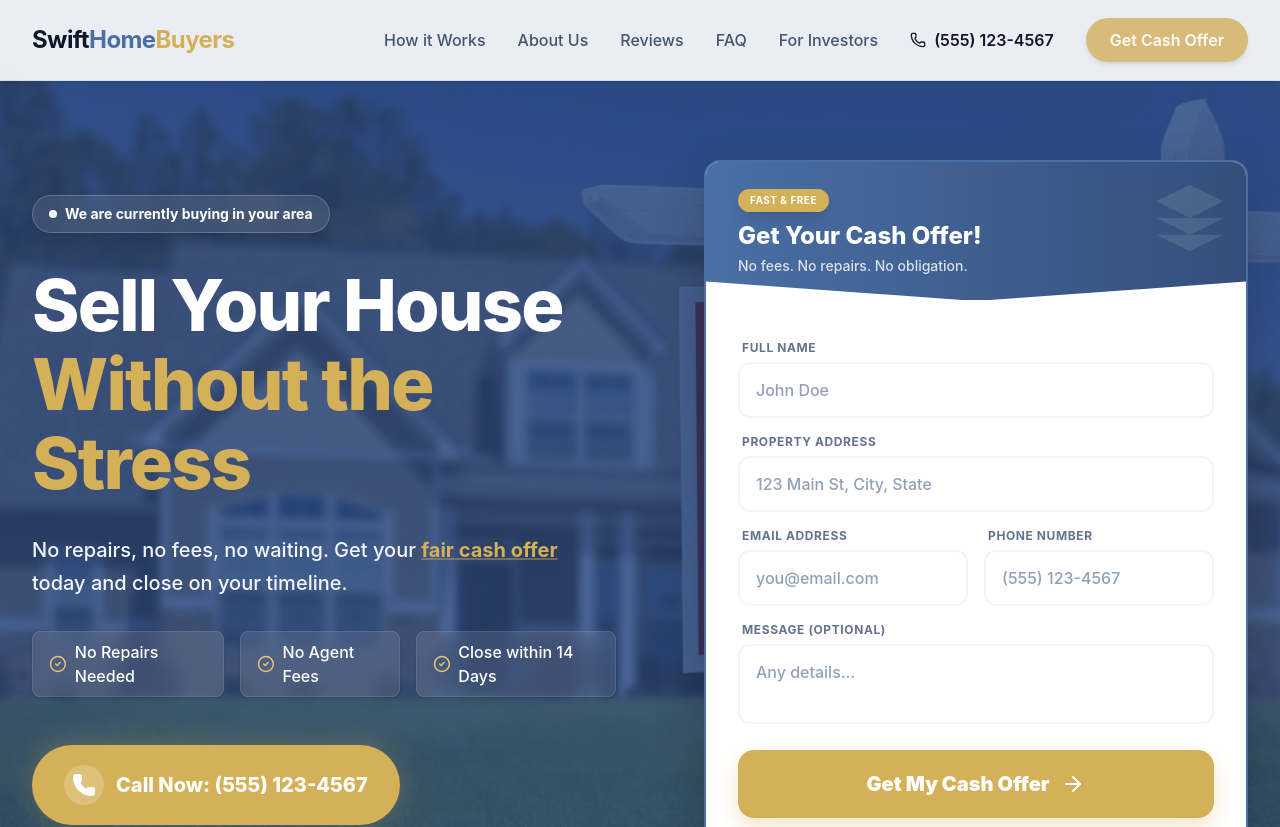
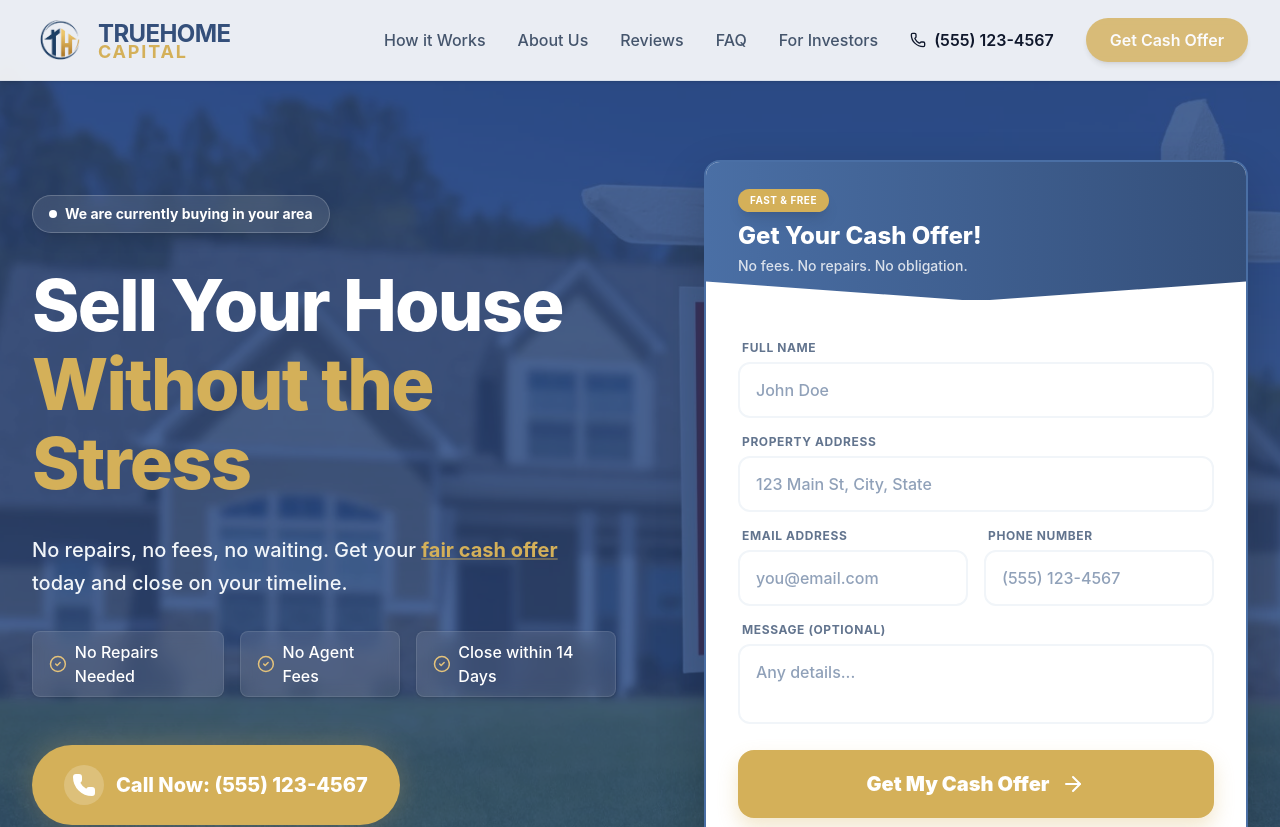
Before and after one commit to synbyte/antigrav, a Next.js app: page / in a window 1280 px wide. Shown: the top 827 px of the page. Built offline with nearby package versions, Linux system fonts and the light colour scheme.

Commit message:
feat: Rebrand application from SwiftHomeBuyers to True Home Capital, updating all associated text, metadata, URLs, and adding new logo assets.

```diff
--- a/src/app/layout.tsx
+++ b/src/app/layout.tsx
@@ -13,14 +13,14 @@ const geistMono = Geist_Mono({
 });
 
 export const metadata: Metadata = {
-  title: "Sell Your House Fast | SwiftHomeBuyers",
+  title: "Sell Your House Fast | True Home Capital",
   description: "We buy houses in Dallas, TX. Get a fair cash offer for your home in any condition. No fees, no repairs, close in 7 days.",
-  keywords: ["sell house fast", "cash home buyers", "dallas real estate", "sell my house for cash", "we buy houses dallas"],
+  keywords: ["sell house fast", "cash home buyers", "dallas real estate", "sell my house for cash", "we buy houses dallas", "True Home Capital"],
   openGraph: {
-    title: "Sell Your House Fast | SwiftHomeBuyers",
+    title: "Sell Your House Fast | True Home Capital",
     description: "Get a fair cash offer for your home in any condition. No fees, no repairs, close in 7 days.",
-    url: "https://swifthomebuyers.com",
-    siteName: "SwiftHomeBuyers",
+    url: "https://truehomecapital.com",
+    siteName: "True Home Capital",
     locale: "en_US",
     type: "website",
   },
--- a/src/app/page.tsx
+++ b/src/app/page.tsx
@@ -48,7 +48,7 @@ export default function Home() {
           <div className="grid md:grid-cols-2 gap-12 items-center">
             <div>
               <h2 className="text-3xl md:text-4xl font-bold text-slate-900 mb-6">
-                About SwiftHomeBuyers
+                About True Home Capital
               </h2>
               <p className="text-lg text-slate-600 mb-6 leading-relaxed">
                 We are a local real estate solutions company based in Dallas, TX. We're a family-owned business and focus on helping homeowners like you find solutions for your problem whether you're going through a foreclosure, can't sell your property, or just need to sell their house for all kinds of reasons.
--- a/src/app/robots.ts
+++ b/src/app/robots.ts
@@ -7,6 +7,6 @@ export default function robots(): MetadataRoute.Robots {
             allow: '/',
             disallow: '/private/',
         },
-        sitemap: 'https://swifthomebuyers.com/sitemap.xml',
+        sitemap: 'https://truehomecapital.com/sitemap.xml',
     };
 }
--- a/src/app/sitemap.ts
+++ b/src/app/sitemap.ts
@@ -1,7 +1,7 @@
 import { MetadataRoute } from 'next';
 
 export default function sitemap(): MetadataRoute.Sitemap {
-    const baseUrl = 'https://swifthomebuyers.com';
+    const baseUrl = 'https://truehomecapital.com';
 
     return [
         {
--- a/src/components/FeaturesSection.tsx
+++ b/src/components/FeaturesSection.tsx
@@ -13,14 +13,14 @@ export default function FeaturesSection() {
                         Why Sell To Us?
                     </h2>
                     <p className="text-lg text-slate-600">
-                        See how selling to SwiftHomeBuyers compares to listing with a traditional real estate agent.
+                        See how selling to True Home Capital compares to listing with a traditional real estate agent.
                     </p>
                 </div>
 
                 <div className="bg-white rounded-2xl shadow-xl overflow-hidden border border-slate-100">
                     <div className="grid grid-cols-3 bg-gradient-to-r from-slate-900 to-slate-800 text-white p-4 md:p-6 text-sm md:text-lg font-bold">
                         <div className="col-span-1">Feature</div>
-                        <div className="col-span-1 text-center text-accent">SwiftHomeBuyers</div>
+                        <div className="col-span-1 text-center text-accent">True Home Capital</div>
                         <div className="col-span-1 text-center text-slate-400 font-medium">Traditional Agent</div>
                     </div>
 
--- a/src/components/Footer.tsx
+++ b/src/components/Footer.tsx
@@ -10,7 +10,7 @@ export default function Footer() {
                 <div className="grid md:grid-cols-4 gap-12 mb-12">
                     <div className="col-span-1 md:col-span-1">
                         <Link href="/" className="text-2xl font-bold text-white tracking-tight mb-6 block">
-                            Swift<span className="text-brand-light">Home</span>Buyers
+                            True Home <span className="text-brand-light">Capital</span>
                         </Link>
                         <p className="text-slate-400 mb-6">
                             We provide win-win solutions to help homeowners get out of their sticky situations… like Foreclosure, owning a burdensome property, probate, or anything else.
@@ -63,14 +63,14 @@ export default function Footer() {
                             </li>
                             <li className="flex items-center">
                                 <Mail className="w-5 h-5 mr-3 text-brand-light flex-shrink-0" />
-                                <a href="mailto:info@swifthomebuyers.com" className="hover:text-brand-light transition-colors">info@swifthomebuyers.com</a>
+                                <a href="mailto:info@truehomecapital.com" className="hover:text-brand-light transition-colors">info@truehomecapital.com</a>
                             </li>
                         </ul>
                     </div>
                 </div>
 
                 <div className="border-t border-slate-800 pt-8 text-center text-slate-500 text-sm">
-                    <p>&copy; {new Date().getFullYear()} SwiftHomeBuyers. All rights reserved.</p>
+                    <p>&copy; {new Date().getFullYear()} True Home Capital. All rights reserved.</p>
                 </div>
             </div>
         </footer>
--- a/src/components/JsonLd.tsx
+++ b/src/components/JsonLd.tsx
@@ -2,9 +2,9 @@ export default function JsonLd() {
     const jsonLd = {
         "@context": "https://schema.org",
         "@type": "RealEstateListing",
-        "name": "SwiftHomeBuyers",
+        "name": "True Home Capital",
         "description": "We buy houses in Dallas, TX. Get a fair cash offer for your home in any condition.",
-        "url": "https://swifthomebuyers.com",
+        "url": "https://truehomecapital.com",
         "telephone": "+15551234567",
         "address": {
             "@type": "PostalAddress",
@@ -34,9 +34,9 @@ export default function JsonLd() {
             "closes": "23:59"
         },
         "sameAs": [
-            "https://www.facebook.com/swifthomebuyers",
-            "https://twitter.com/swifthomebuyers",
-            "https://www.instagram.com/swifthomebuyers"
+            "https://www.facebook.com/truehomecapital",
+            "https://twitter.com/truehomecapital",
+            "https://www.instagram.com/truehomecapital"
         ]
     };
 
--- a/src/components/LeadForm.tsx
+++ b/src/components/LeadForm.tsx
@@ -76,11 +76,11 @@ export default function LeadForm() {
         <div className="bg-white rounded-2xl shadow-[0_20px_50px_rgba(0,0,0,0.2)] border-2 border-brand relative group overflow-hidden">
             {/* Colorful Header */}
             <div className="bg-gradient-to-r from-brand to-brand-dark px-8 py-6 text-white relative">
-                <div className="absolute top-0 right-0 p-4 opacity-10">
-                    <svg className="w-20 h-20" fill="currentColor" viewBox="0 0 24 24">
-                        <path d="M12 2L2 7l10 5 10-5-10-5zM2 17l10 5 10-5M2 12l10 5 10-5" />
-                    </svg>
-                </div>
+                {/* <div className="absolute top-0 right-0 p-4 opacity-50">
+
+                    <img src="/logo_nobg.png" alt="Logo" className="w-25 h-25 object-contain" />
+
+                </div> */}
                 <div className="relative z-10">
                     <div className="inline-block bg-accent px-3 py-1 rounded-full text-[10px] font-bold uppercase tracking-wider mb-2 shadow-lg">
                         Fast & Free
--- a/src/components/Navbar.tsx
+++ b/src/components/Navbar.tsx
@@ -2,6 +2,7 @@
 
 import { useState } from 'react';
 import Link from 'next/link';
+import Image from 'next/image';
 import { Menu, X, Phone } from 'lucide-react';
 import { motion, AnimatePresence } from 'framer-motion';
 
@@ -13,14 +14,30 @@ export default function Navbar() {
             <div className="max-w-7xl mx-auto px-4 sm:px-6 lg:px-8">
                 <div className="flex justify-between h-20 items-center">
                     {/* Logo */}
-                    <div className="flex-shrink-0 flex items-center">
-                        <Link href="/" className="text-2xl font-bold text-slate-900 tracking-tight group">
-                            Swift<span className="text-brand group-hover:text-brand-light transition-colors">Home</span><span className="text-accent group-hover:text-accent-light transition-colors">Buyers</span>
+                    <div className="flex-shrink-0 flex items-center mr-8">
+                        <Link href="/" className="flex items-center gap-2.5 group">
+                            <div className="relative w-12 h-12 md:w-14 md:h-14 flex-shrink-0">
+                                <Image
+                                    src="/logo_nobg.png"
+                                    alt="True Home Capital Logo"
+                                    fill
+                                    className="object-contain"
+                                    priority
+                                />
+                            </div>
+                            <div className="flex flex-col -space-y-1.5 md:-space-y-2.0 justify-center">
+                                <span className="text-xl md:text-2xl font-bold text-brand-dark tracking-tight uppercase leading-tight whitespace-nowrap">
+                                    TrueHome
+                                </span>
+                                <span className="text-xs md:text-lg font-bold text-accent uppercase tracking-widest leading-none whitespace-nowrap">
+                                    Capital
+                                </span>
+                            </div>
                         </Link>
                     </div>
 
                     {/* Desktop Menu */}
-                    <div className="hidden md:flex items-center space-x-8">
+                    <div className="hidden md:flex items-center space-x-6 lg:space-x-8">
                         <Link href="#how-it-works" className="text-slate-600 hover:text-brand font-medium transition-colors">
                             How it Works
                         </Link>
--- a/src/components/Testimonials.tsx
+++ b/src/components/Testimonials.tsx
@@ -8,7 +8,7 @@ const reviews = [
         name: 'Sarah Johnson',
         location: 'Dallas, TX',
         rating: 5,
-        text: "I needed to sell my inherited property quickly and didn't want to deal with repairs. SwiftHomeBuyers gave me a fair cash offer and we closed in 10 days. Highly recommend!",
+        text: "I needed to sell my inherited property quickly and didn't want to deal with repairs. True Home Capital gave me a fair cash offer and we closed in 10 days. Highly recommend!",
         image: '/testimonial-sarah.png',
     },
     {
```
Also changed, not shown: public/logo_nobg.png (added), public/logoa.png (added).
